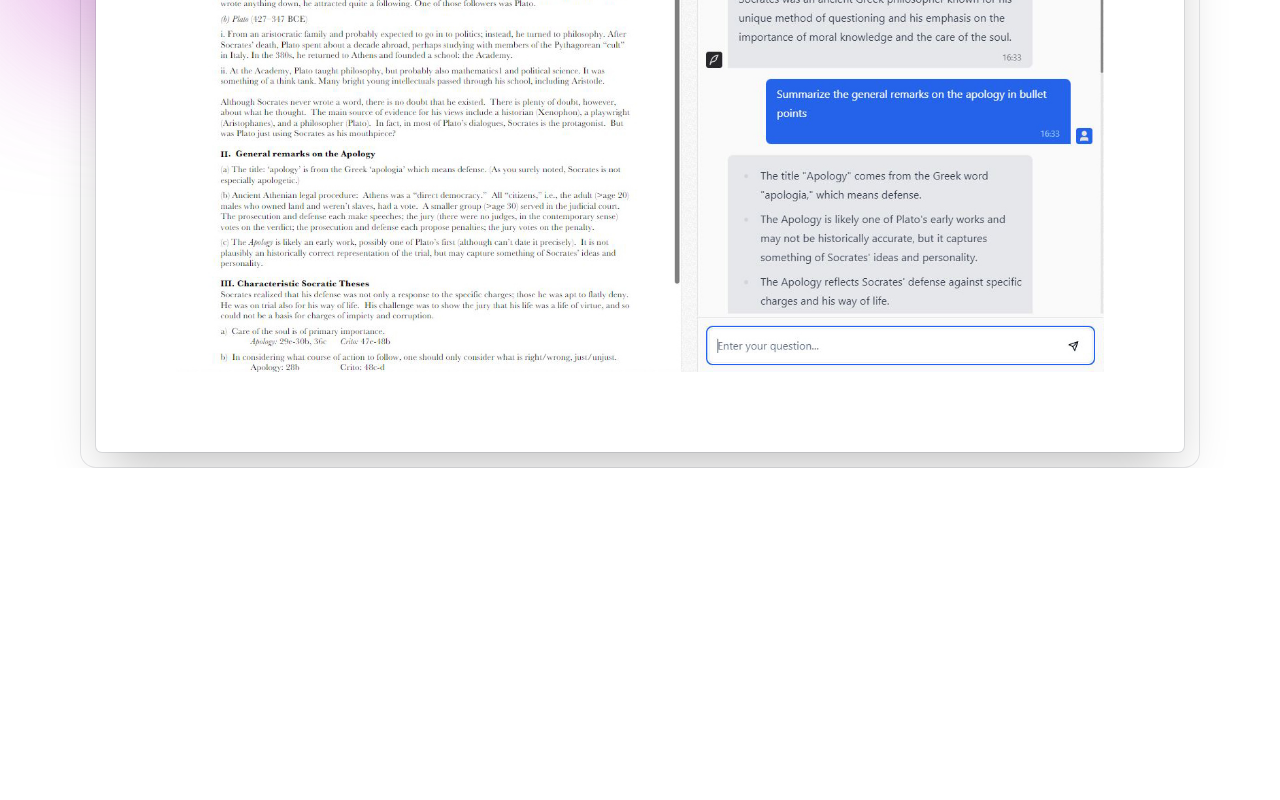
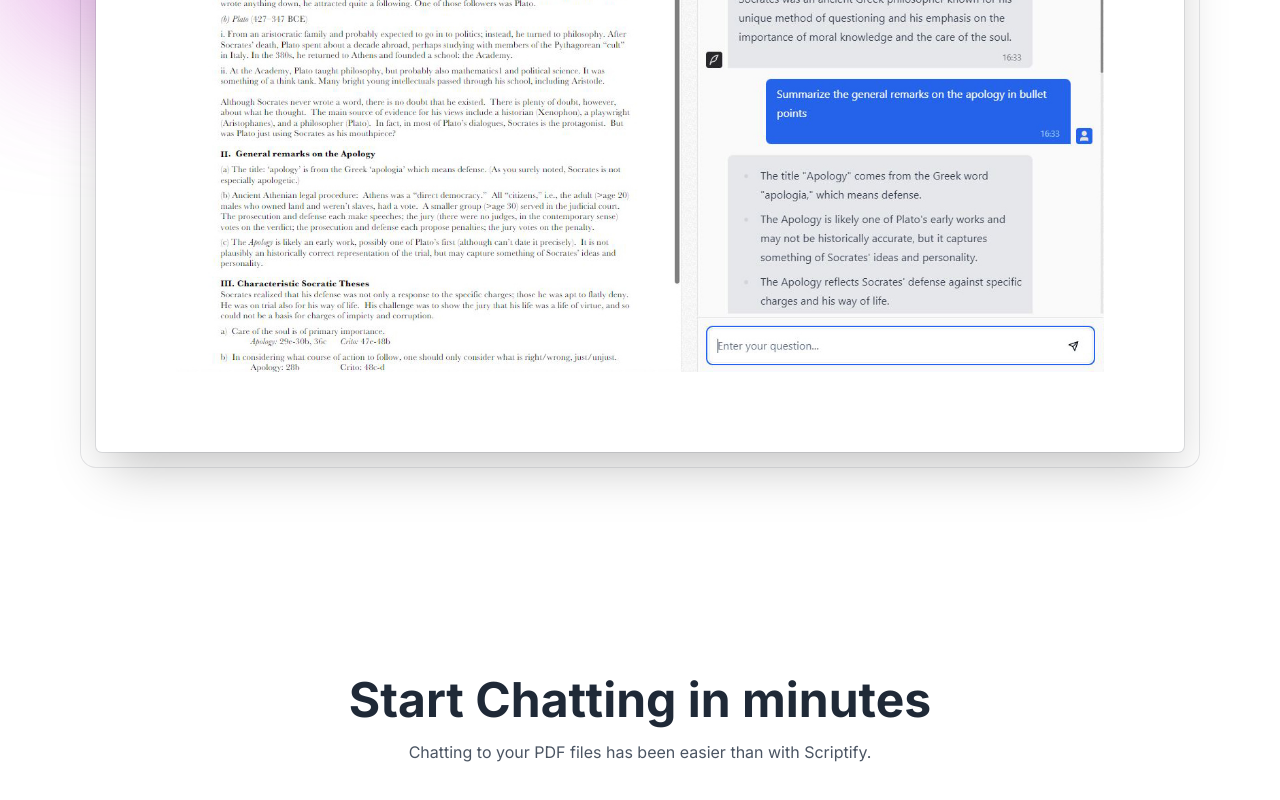
Before and after one commit to brain-ambani/quill-saas, a Next.js app: page / in a window 1280 px wide. Shown: the part 891-1691 px from the top of the page. Before the commit the page ends 1359 px from the top, so only its background shows below. Built offline with nearby package versions, Linux system fonts and the light colour scheme.

Commit message:
updated the the features secction title

```diff
--- a/src/app/page.tsx
+++ b/src/app/page.tsx
@@ -102,6 +102,18 @@
       </div>
 
       {/* Feature section */}
+      <div className="mx-auto mb-32 mt-32 max-w-5xl sm:mt-56">
+        <div className="mb-12 px-6 lg:px-8">
+          <div className="mx-auto max-w-2xl sm:text-center">
+            <h2 className="mt-2 font-bold text-4xl text-gray-800 sm:text-5xl">
+              Start Chatting in minutes
+            </h2>
+            <p className="mt-4 text-large text-gray-600">
+              Chatting to your PDF files has been easier than with Scriptify.
+            </p>
+          </div>
+        </div>
+      </div>
     </>
   );
 }
```
